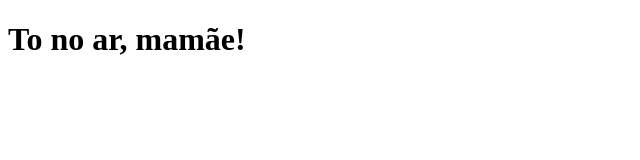
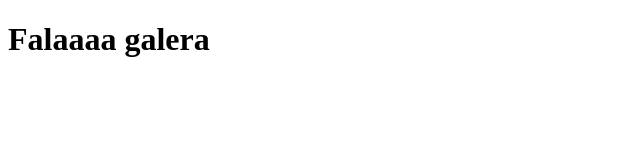
Before and after one commit to emanuelle4lves/novedoseis, a plain HTML site: page index.html in a window 1280 px wide. Shown: the whole page, without its empty margins (0-640 px from the left). Drawn offline with Linux system fonts and the light colour scheme.

Commit message:
Update index.html

```diff
--- a/index.html
+++ b/index.html
@@ -6,6 +6,6 @@
     <title>Document</title>
 </head>
 <body>
-    <h1>To no ar, mamãe!</h1>
+    <h1>Falaaaa galera</h1>
 </body>
 </html>
```
